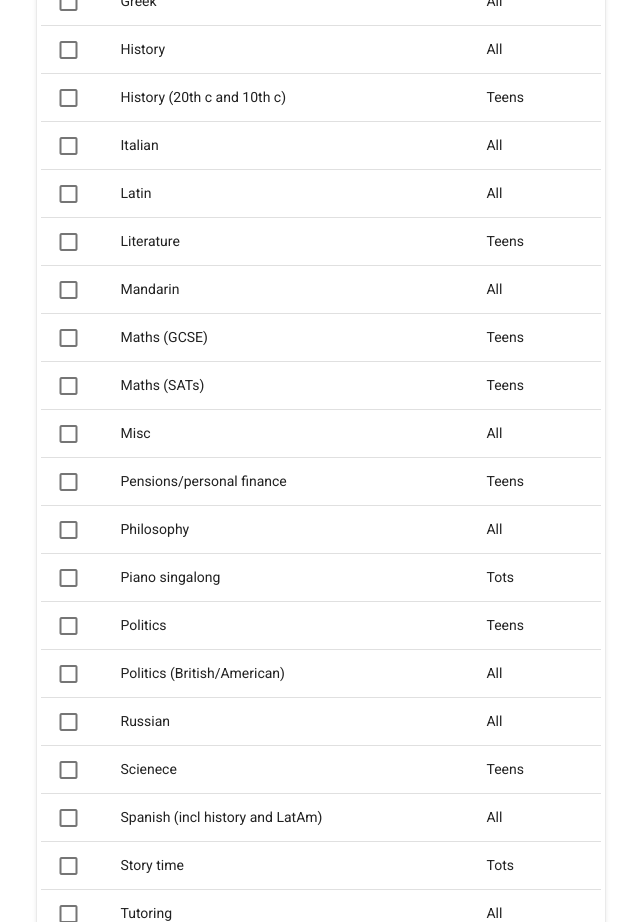
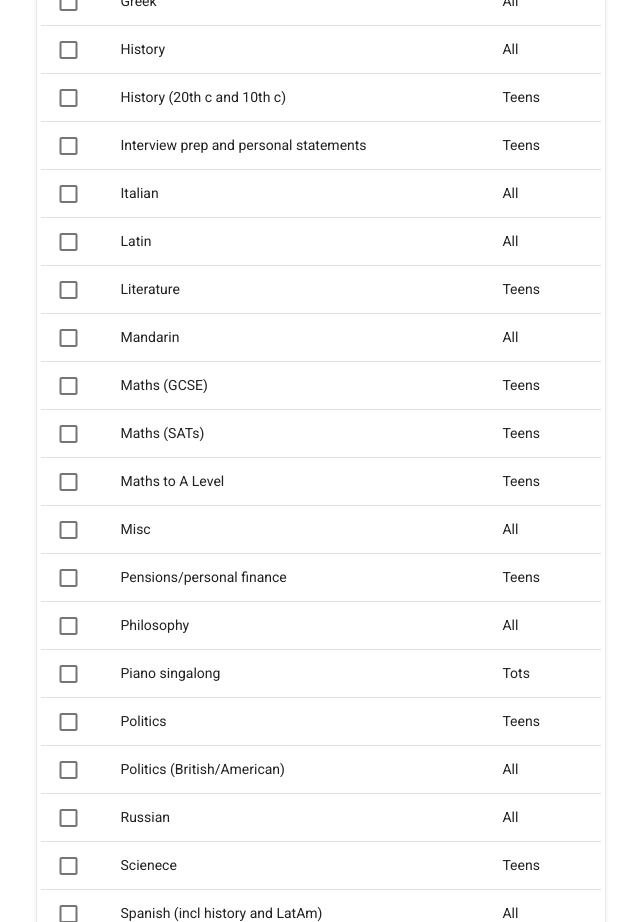
Before and after one commit to marktnoonan/skills-connector, a Vue app: page / in a window 1280 px wide. Shown: the part 900-1822 px from the top of the page, without its empty margins (23-663 px from the left). Built offline with nearby package versions, Linux system fonts and the light colour scheme.

Commit message:
add some subjects

```diff
--- a/src/components/HelloWorld.vue
+++ b/src/components/HelloWorld.vue
@@ -353,6 +353,16 @@ export default {
         Subject: "Greek",
         Ages: "All",
       },
+      {
+        id: 44,
+        Subject: "Maths to A Level",
+        Ages: "Teens",
+      },
+      {
+        id: 45,
+        Subject: "Interview prep and personal statements",
+        Ages: "Teens",
+      },
     ],
   }),
   computed: {
```
